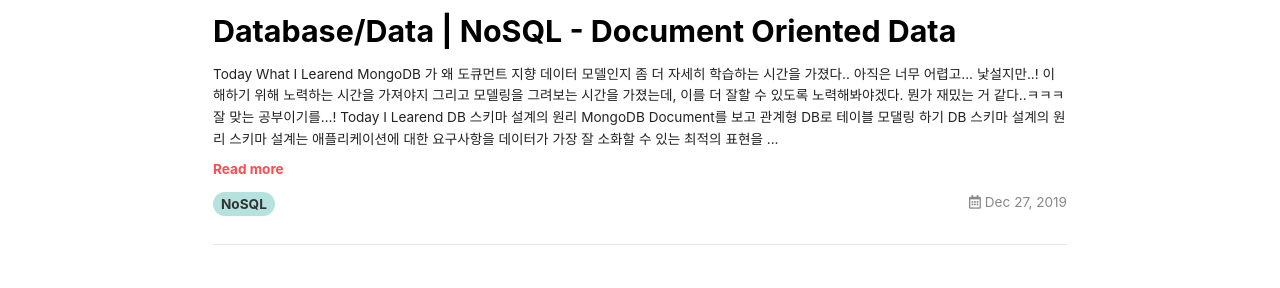
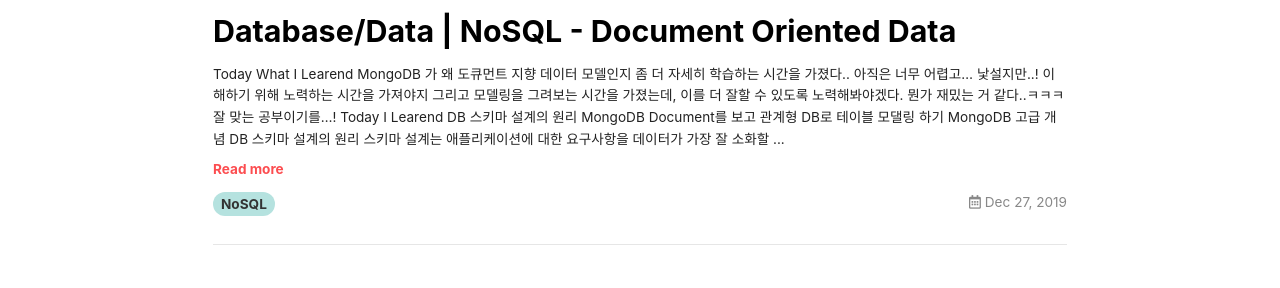
Before and after one commit to mchaemil/mchaemil.github.io, a Jekyll site: the page built from index.html, in a window 1280 px wide and 900 px high. Shown: the part 456-744 px from the top of the window. Built offline with Jekyll 4.4.1, drawn with Linux system fonts in a browser that asks for light colours; nearby versions of some CDN libraries; the list of posts is cut into pages by our own code; comment, search, counter and statistics services are not loaded.

Commit message:
update post

```diff
--- a/_posts/2019-12-27-DB-nosql-document-oriented-data.md
+++ b/_posts/2019-12-27-DB-nosql-document-oriented-data.md
@@ -19,7 +19,7 @@ MongoDB 가 왜 도큐먼트 지향 데이터 모델인지 좀 더 자세히 학
 
 - DB 스키마 설계의 원리
 - MongoDB Document를 보고 관계형 DB로 테이블 모댈링 하기
--
+- MongoDB 고급 개념
 
 ---
 
@@ -117,6 +117,8 @@ find를 통해 반환한 커서는 연속적인 객체다. 지나가버리면
 
 ---
 
+
+### MongoDB 고급 개념
 
 #### 오브젝트 아이디가 배열 안에 들어와 있다면????
 오브젝트.. 아이디에 대한 값이 배열 안쪽에 들어오면
```
